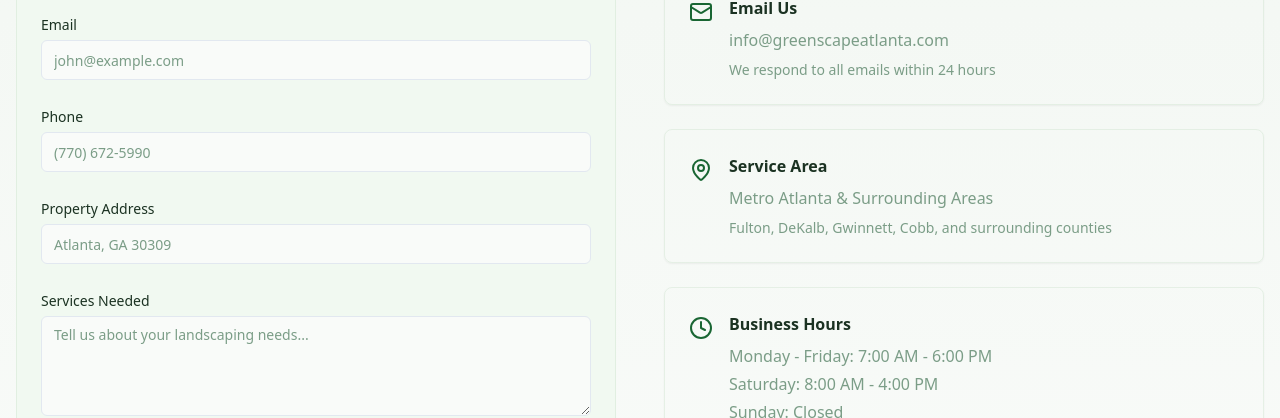
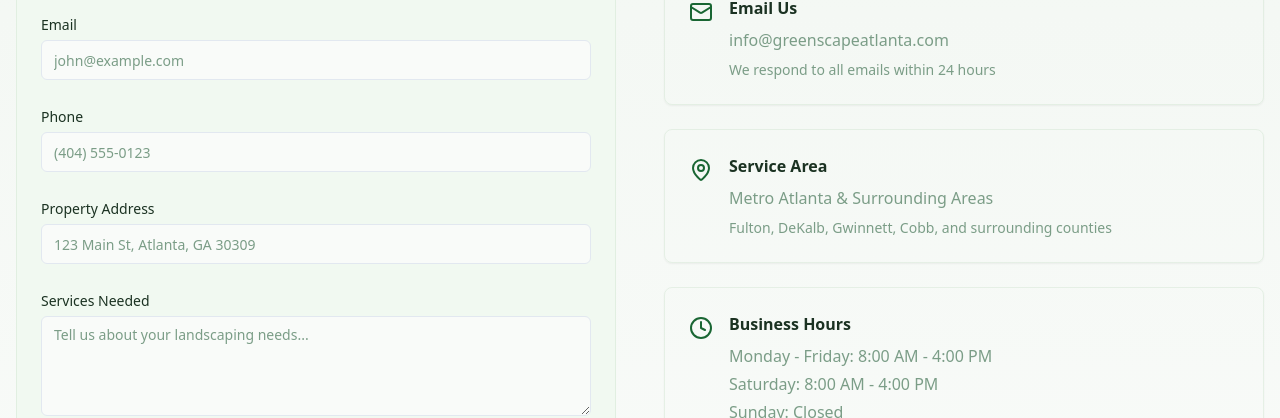
Before and after one commit to SonyaCaines/lawniverse-atl, a React (Vite) app: page / in a window 1280 px wide. Shown: the part 3380-3798 px from the top of the page. Built offline with nearby package versions, Linux system fonts and the light colour scheme.

Commit message:
Code edited in Lovable Code Editor
Edited UI in Lovable

```diff
--- a/src/components/Contact.tsx
+++ b/src/components/Contact.tsx
@@ -43,11 +43,11 @@ const Contact = () => {
               </div>
               <div>
                 <label className="text-sm font-medium text-foreground">Phone</label>
-                <Input type="tel" placeholder="(770) 672-5990" className="mt-1" />
+                <Input type="tel" placeholder="(404) 555-0123" className="mt-1" />
               </div>
               <div>
                 <label className="text-sm font-medium text-foreground">Property Address</label>
-                <Input placeholder="Atlanta, GA 30309" className="mt-1" />
+                <Input placeholder="123 Main St, Atlanta, GA 30309" className="mt-1" />
               </div>
               <div>
                 <label className="text-sm font-medium text-foreground">Services Needed</label>
@@ -115,7 +115,7 @@ const Contact = () => {
                   <div>
                     <h3 className="font-semibold text-foreground mb-2">Business Hours</h3>
                     <div className="space-y-1 text-muted-foreground">
-                      <p>Monday - Friday: 7:00 AM - 6:00 PM</p>
+                      <p>Monday - Friday: 8:00 AM - 4:00 PM</p>
                       <p>Saturday: 8:00 AM - 4:00 PM</p>
                       <p>Sunday: Closed</p>
                     </div>
```
